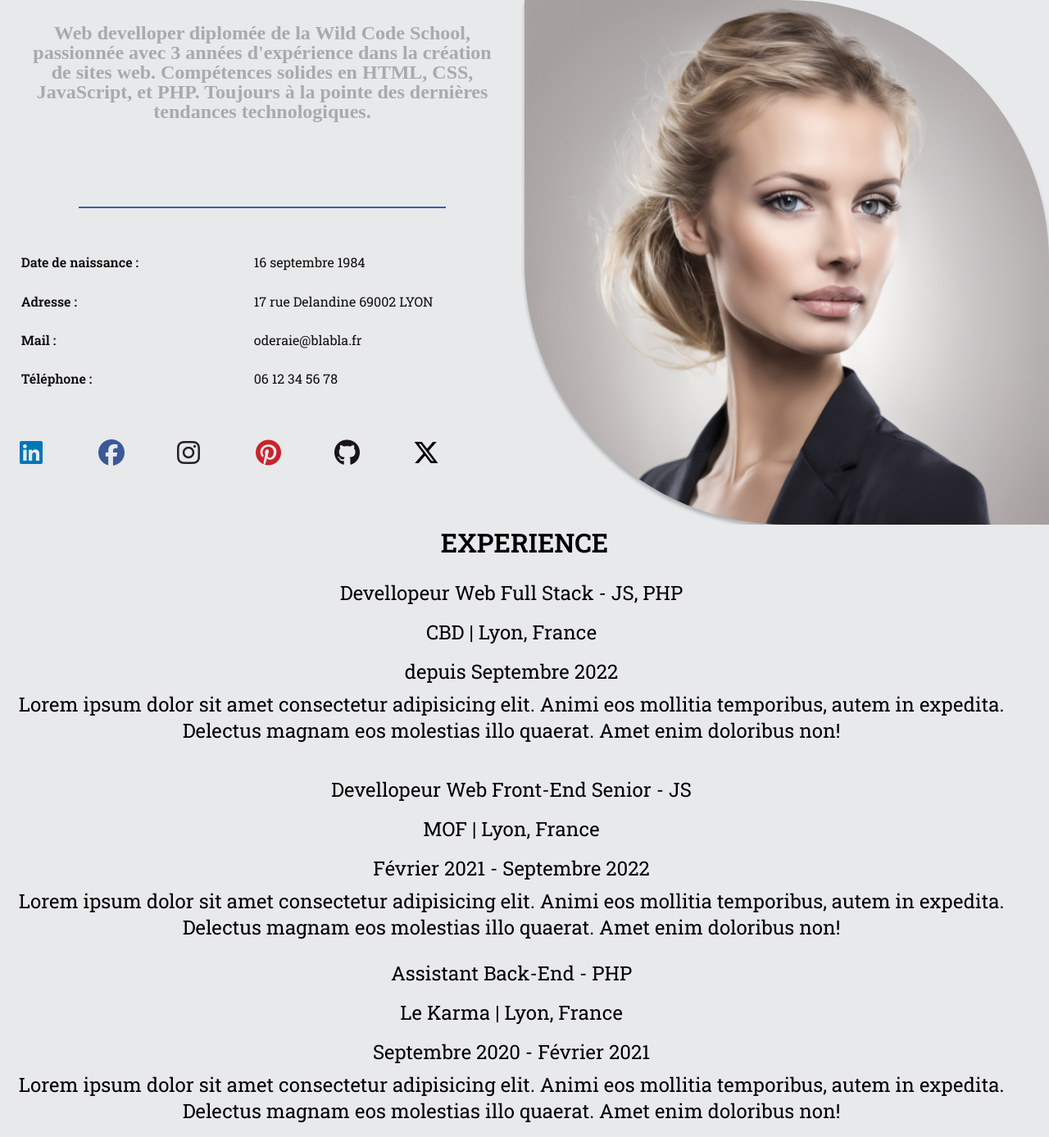
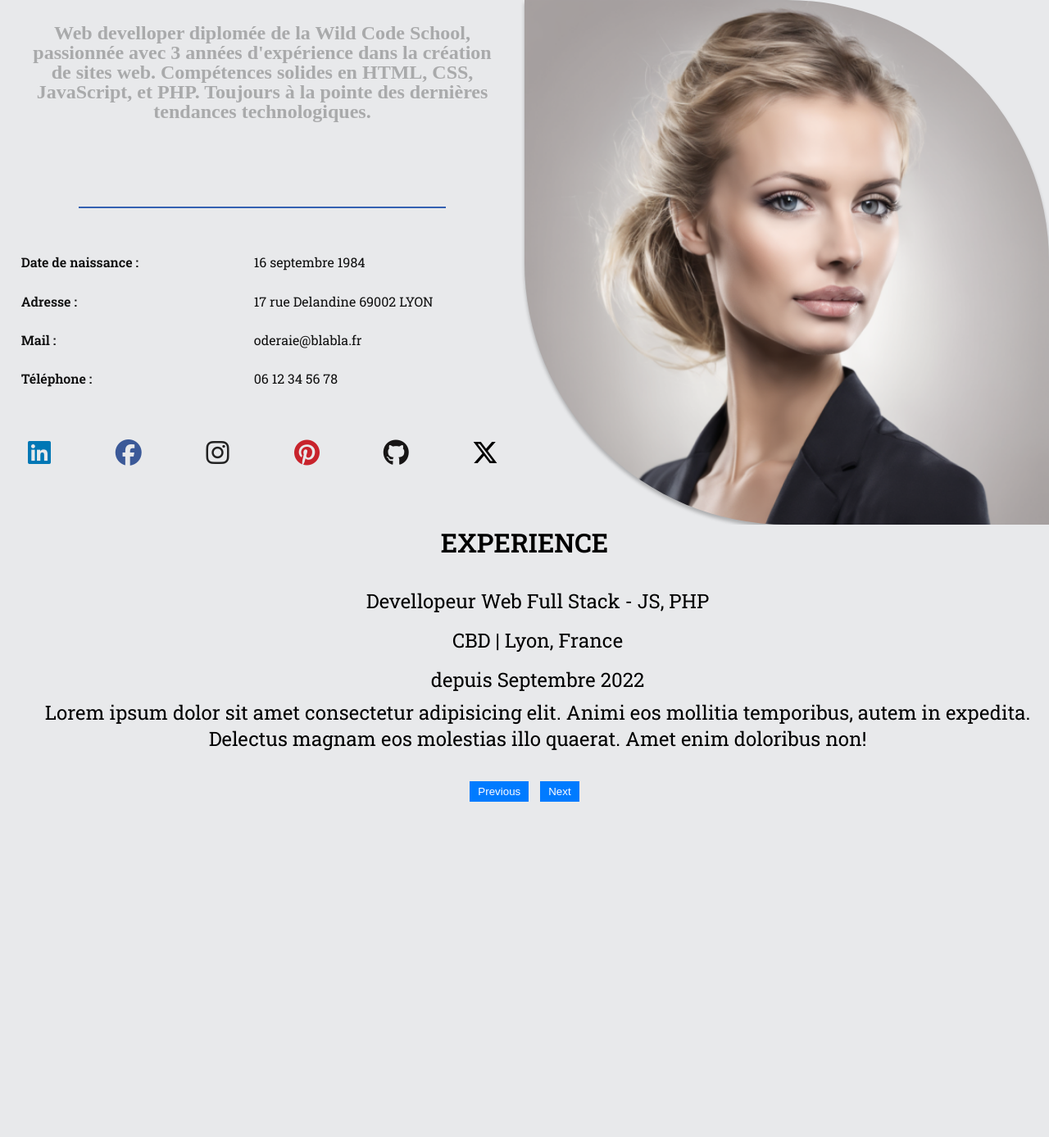
Before and after one commit to victorzanotelli/projet1, a PHP site: page / in a window 1280 px wide. Shown: the whole page at 82% size. After the commit the page ends 978 px from the top, so only its background shows below. Run offline with PHP 8.4, Linux system fonts and the light colour scheme; some libraries are stand-ins or nearby versions.

Commit message:
carousel

```diff
--- a/index.css
+++ b/index.css
@@ -80,6 +80,8 @@ img {
 .logo {
     display: grid;
     grid-template-columns: repeat(auto-fill, 15%);
+    gap: 2%;
+    text-align: center;
 }
 
 .fa-brands {
@@ -127,12 +129,49 @@ h2 {
 .learnmore {
     display: inline-block;
     font-size: 0.75rem;
+    border: none;
 }
 
 .whatIDo {
     display: none;
 }
 
+.carousel {
+    display: flex;
+    overflow: hidden;
+    transition: transform 0.3s ease-in-out;
+}
+
+.carousel.active-slide-0 { transform: translateX(0%); }
+.carousel.active-slide-1 { transform: translateX(-100%); }
+.carousel.active-slide-2 { transform: translateX(-200%); }
+
+.experience {
+    flex: 0 0 100%;
+    padding: 10px;
+    box-sizing: border-box;
+    display: none;
+}
+
+.experience.active {
+    display: block;
+}
+
+.carousel-buttons {
+    text-align: center;
+    margin-top: 10px;
+}
+
+.prev-button,
+.next-button {
+    display: inline-block;
+    padding: 5px 10px;
+    background-color: #007bff;
+    color: #fff;
+    border: none;
+    cursor: pointer;
+    margin: 0 5px;
+}
 
 /* -------------------media queries pour + 780 px--------------------- */
 @media screen and (min-width:780px) {
@@ -194,4 +233,6 @@ h2 {
     .whatIDo {
         display: flex;
     }
+
+
 }
--- a/index.js
+++ b/index.js
@@ -1,14 +1,43 @@
-let whatIDo = document.querySelectorAll(".whatIDo");
-let btnText = document.querySelectorAll(".learnmore");
+// JS carousel
+const firstExperience = document.querySelector('.experience');
+console.log(firstExperience);
+const carouselItems = document.querySelectorAll('.experience');
+let currentIndex = 0;
 
-for(let i = 0; i < whatIDo.length; i++) {
+firstExperience.classList.add('active');
+
+function showItem(index) {
+    carouselItems[currentIndex].classList.remove('active');
+    currentIndex = (index + carouselItems.length) % carouselItems.length;
+    carouselItems[currentIndex].classList.add('active');
+}
+
+function prevItem() {
+    showItem(currentIndex - 1);
+}
+
+function nextItem() {
+    showItem(currentIndex + 1);
+}
+
+const prevButton = document.querySelector('.prev-button');
+const nextButton = document.querySelector('.next-button');
+
+prevButton.addEventListener('click', prevItem);
+nextButton.addEventListener('click', nextItem);
+
+// JS plus - moins
+const whatIDo = document.querySelectorAll('.whatIDo');
+const btnText = document.querySelectorAll('.learnmore');
+
+for (let i = 0; i < whatIDo.length; i++) {
     btnText[i].addEventListener('click', () => {
-        if (whatIDo[i].style.display === "inline") {
-            btnText[i].innerHTML = "En savoir plus...";
-            whatIDo[i].style.display = "none";
+        if (whatIDo[i].style.display === 'block') {
+            btnText[i].innerHTML = 'En savoir plus...';
+            whatIDo[i].style.display = 'none';
         } else {
-            btnText[i].innerHTML = "moins...";
-            whatIDo[i].style.display = "inline";
+            btnText[i].innerHTML = 'moins...';
+            whatIDo[i].style.display = 'block';
         }
-    })
+    });
 }
--- a/index.php
+++ b/index.php
@@ -70,24 +70,30 @@ $experience = [
         <!-- ---------------------------------Experience---------------------------------------------------- -->
 <div class="experience-container">
     <h2>EXPERIENCE</h2>
-<?php for ($i=0; $i < (count($experience)); $i++): ?>
+    <div class="carousel">
+        <?php for ($i = 0; $i < count($experience); $i++): ?>
             <div class="experience">
                 <div class="job">
-    <?php echo $experience[$i]['job']?>
+                    <?php echo $experience[$i]['job'] ?>
                 </div>
                 <div class="companyCity">
                     <?php echo $experience[$i]['company'] . " | " . $experience[$i]['city'] ?>
                 </div>
                 <div class="date">
-    <?php echo $experience[$i]['date']?>
+                    <?php echo $experience[$i]['date'] ?>
                 </div>
                 <div class="whatIDo">
-    <?php echo $experience[$i]['whatIdo']?>
+                    <?php echo $experience[$i]['whatIdo'] ?>
                 </div>
                 <button class="learnmore">En savoir plus...</button>
             </div>
+        <?php endfor ?>
     </div>
-<?php endfor ?>
+    <div class="carousel-buttons">
+        <button class="prev-button">Previous</button>
+        <button class="next-button">Next</button>
+    </div>
+</div>
 </main>
 </body>
 <script src="https://kit.fontawesome.com/72de8a1f72.js" crossorigin="anonymous"></script>
```
Lines whose indentation alone changed are shown as unchanged.
